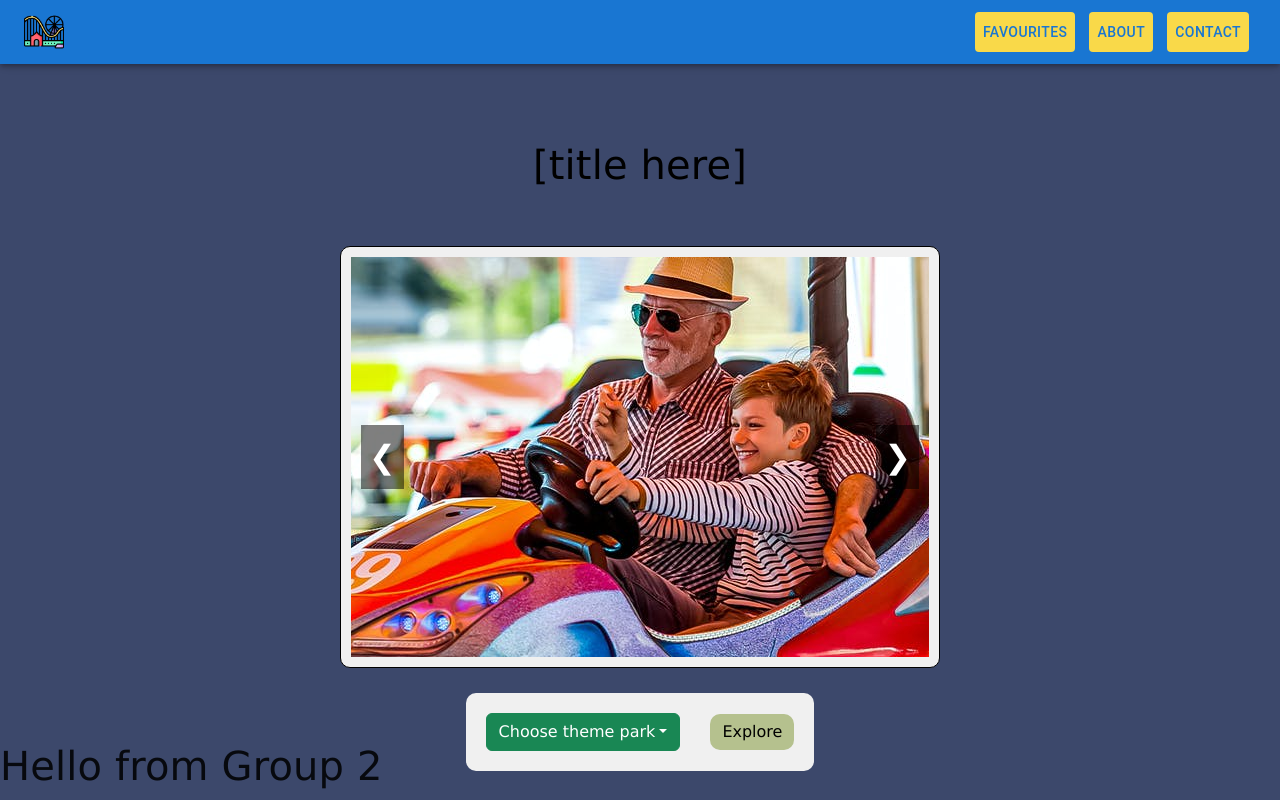
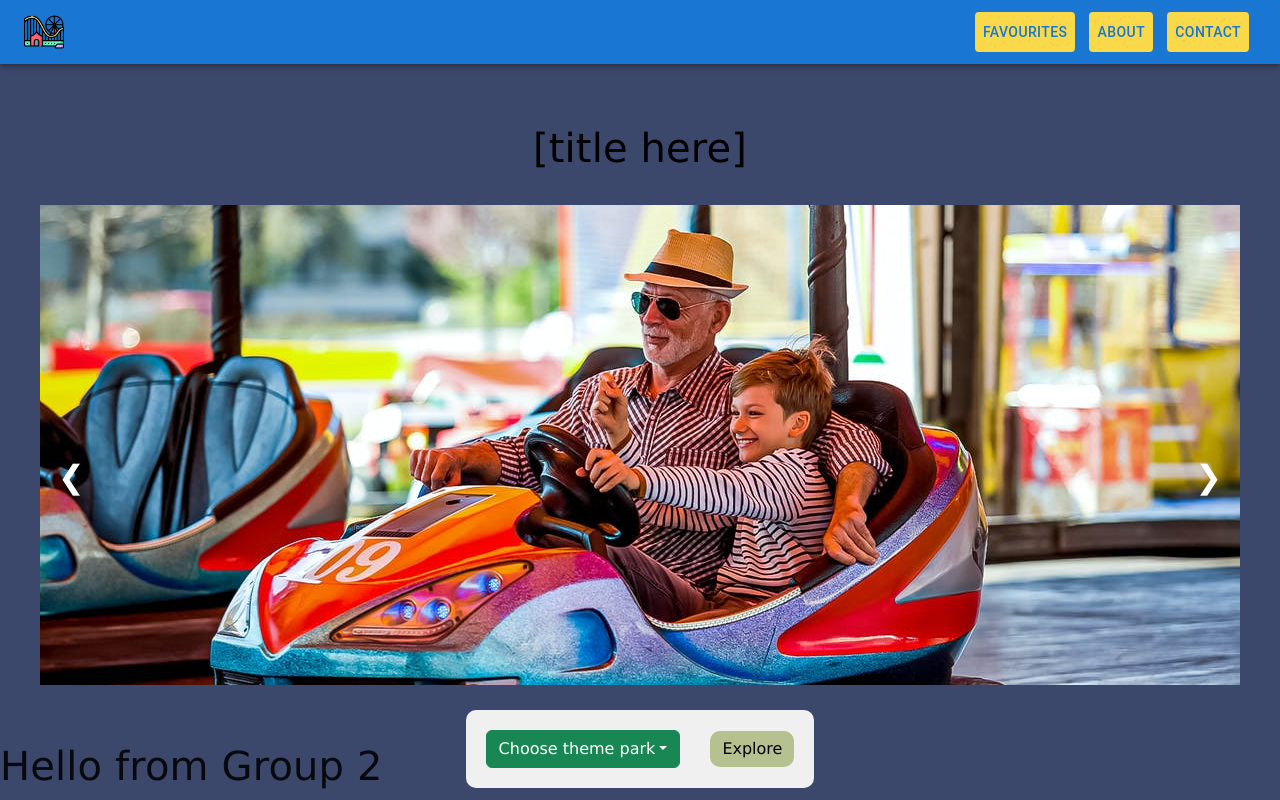
Before and after one commit to z-uza/CFG_Final_Project_Group_2, a React (Create React App) app in the folder group-app/: page / in a window 1280 px wide. Shown: the top 800 px of the page. Built offline with nearby package versions, Linux system fonts and the light colour scheme.

Commit message:
Adding image carousel css

```diff
--- a/group-app/src/components/ImageCarousel/ImageCarousel.css
+++ b/group-app/src/components/ImageCarousel/ImageCarousel.css
@@ -1,43 +1,52 @@
+.carousel-item.overlay {
+  position: relative;
+}
+
+.carousel-item.overlay::before {
+  content: "";
+  position: absolute;
+  top: 0;
+  left: 0;
+  width: 100%;
+  height: 100%;
+  background-color: rgba(0, 0, 0, 0.25);
+  z-index: -1;
+}
+
 .custom-carousel {
   position: relative;
   width: 100%;
-  max-width: 600px;
-  margin: auto;
+  height: 60vh;
   overflow: hidden;
-  border-radius: 10px;
-  margin-top: 3cqb;
-  padding: 10px;
-  background-color: #F0F0F0;
-  border: solid black 1px;
+  background-color: transparent;
+  border: none;
 }
 
 .custom-carousel .carousel-inner {
   display: flex;
   transition: transform 0.5s ease-in-out;
-
+  width: 100%;
+  height: 100%;
 }
 
 .custom-carousel .carousel-item {
   min-width: 100%;
-  height: 400px; /* Fixed height for consistency */
-  display: flex; /* Ensure content is aligned correctly */
-  justify-content: center; /* Center content horizontally */
-  align-items: center; /* Center content vertically */
+  height: 60vh;
+  display: flex;
+  justify-content: center;
+  align-items: center;
 }
 
 .custom-carousel .carousel img {
-  width: 100%;
-  height: 100%; /* Ensures the image covers the entire container */
-  object-fit: cover; /* Maintains aspect ratio while covering the container */
-  display: block;
-  border: 2px solid yellow; /* Temporary border for debugging */
+  max-width: 100%;
+  max-height: 100%;
+  object-fit: contain;
 }
 
 .custom-carousel .carousel-button {
   position: absolute;
   top: 50%;
-  transform: translateY(-50%);
-  background-color: rgba(0, 0, 0, 0.5);
+  background-color: transparent;
   color: white;
   border: none;
   font-size: 2rem;
@@ -45,6 +54,7 @@
   cursor: pointer;
   z-index: 10;
 }
+
 .custom-carousel .carousel-button.left {
   left: 10px;
 }
@@ -52,3 +62,23 @@
 .custom-carousel .carousel-button.right {
   right: 10px;
 }
+
+/* Media Queries for Responsiveness */
+@media (max-width: 768px) {
+  .home-container {
+    padding: 10px;
+  }
+
+  .custom-carousel {
+    height: 40vh;
+  }
+
+  .custom-btn {
+    padding: 8px;
+    font-size: 14px;
+  }
+
+  .section-one .section-two {
+    padding: 10px;
+  }
+}
```
